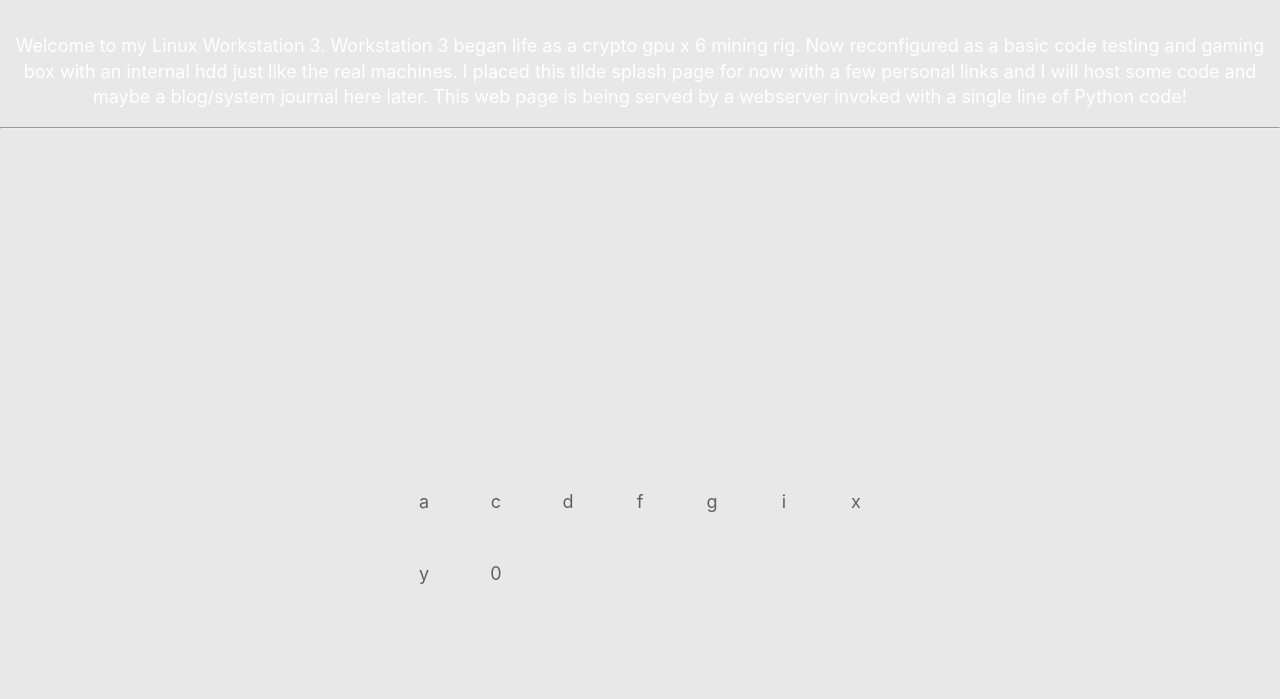
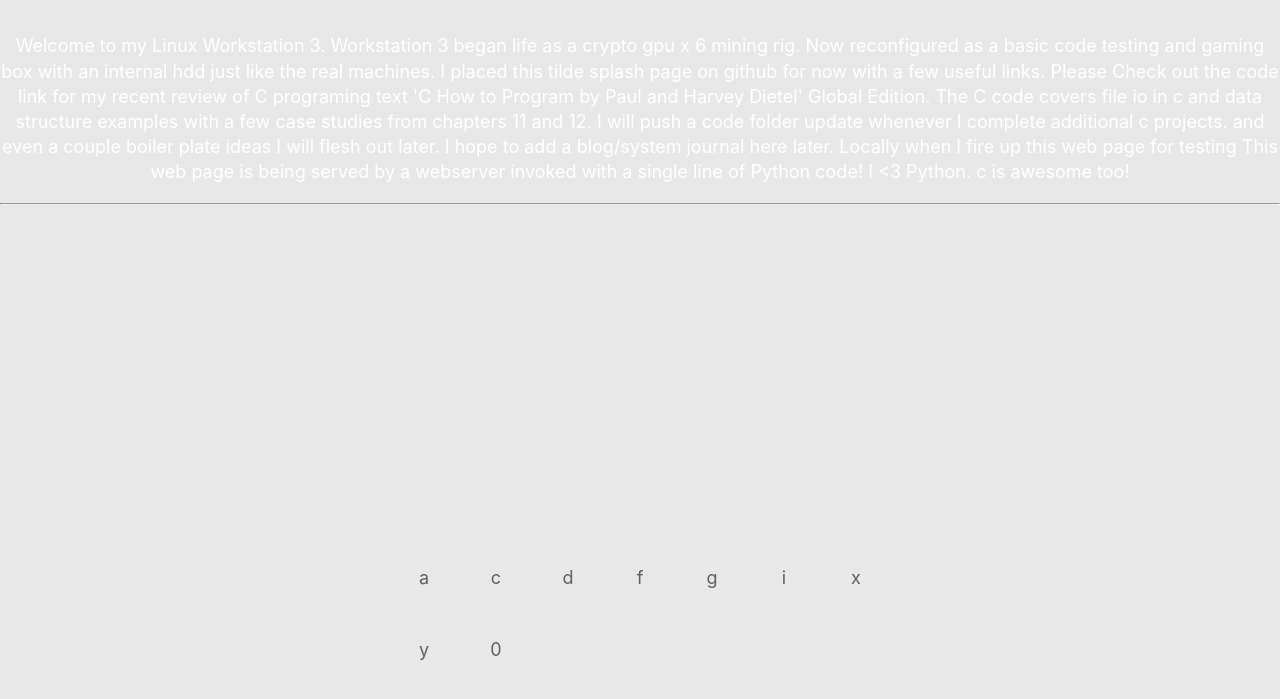
Before and after one commit to elkclone/elkclone.github.io, a plain HTML site: page index.html in a window 1280 px wide. Shown: the part 89-788 px from the top of the page. Drawn offline with Linux system fonts and the light colour scheme; a web font is replaced by a local one.

Commit message:
Add files via upload

```diff
--- a/index.html
+++ b/index.html
@@ -53,7 +53,12 @@
 <p class="large-white-text">Station3</p>
 <p class="med-white-text">Welcome to my Linux Workstation 3. Workstation 3 began life as a crypto gpu x 6 mining rig.
   Now reconfigured as a basic code testing and gaming box with an internal hdd just like the real machines.
-  I placed this tilde splash page for now with a few personal links and I will host some code and maybe a blog/system journal here later. This web page is being served by a webserver invoked with a single line of Python code! </p>
+  I placed this tilde splash page on github for now with a few useful links. Please Check out the code link for my recent review of C programing text
+  'C How to Program by Paul and Harvey Dietel' Global Edition. The C code covers file io in c and data structure examples with a few case studies from
+  chapters 11 and 12. I will push a code folder update whenever I complete additional c projects. and
+  even a couple boiler plate ideas I will flesh out later. I hope to add a blog/system journal here later.
+  Locally when I fire up this web page for testing This web page is being served by a webserver invoked with a single line of Python code!
+  I <3 Python. c is awesome too!</p>
 <hr> </hr>
 
 <script>
```
